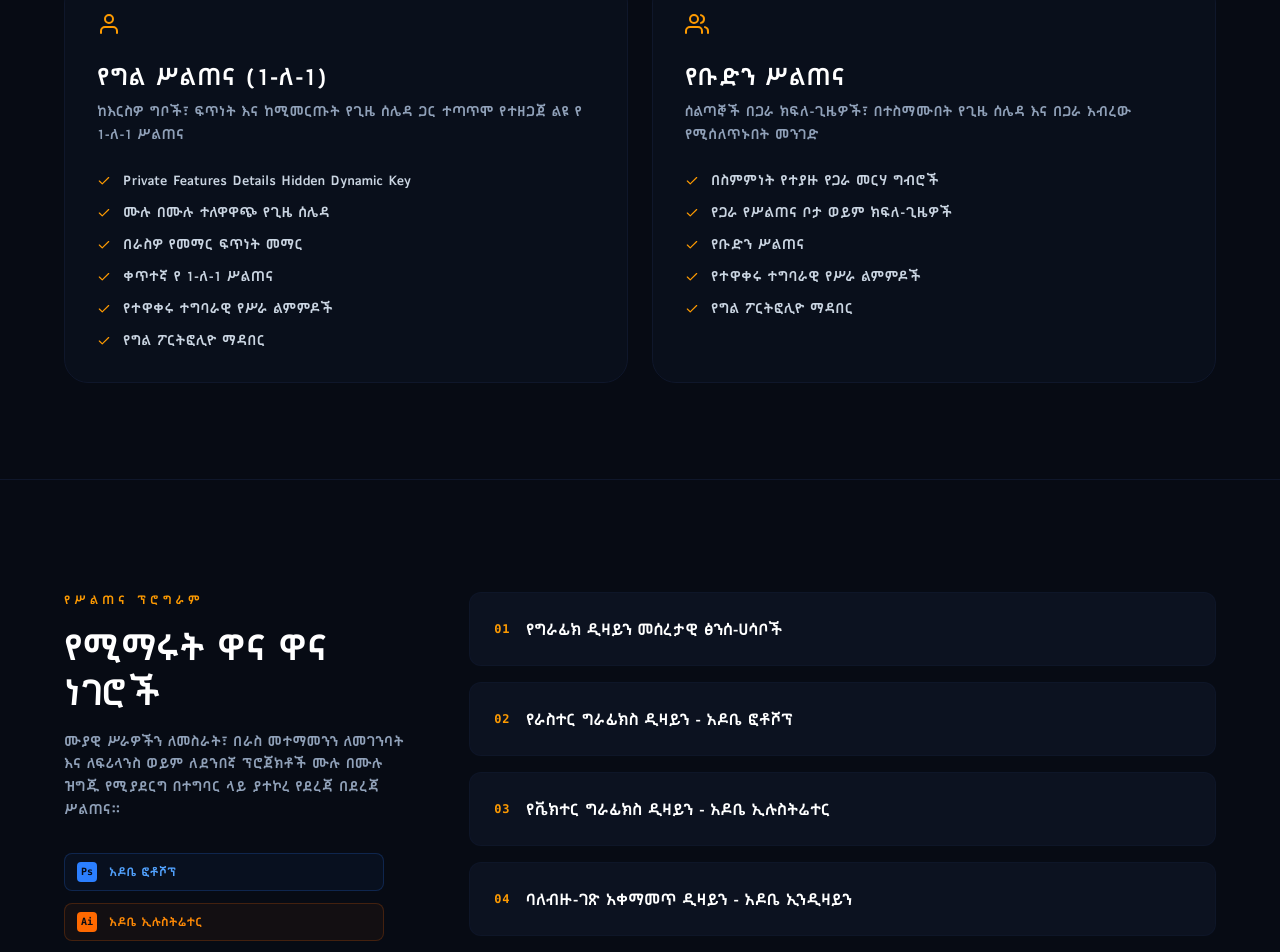
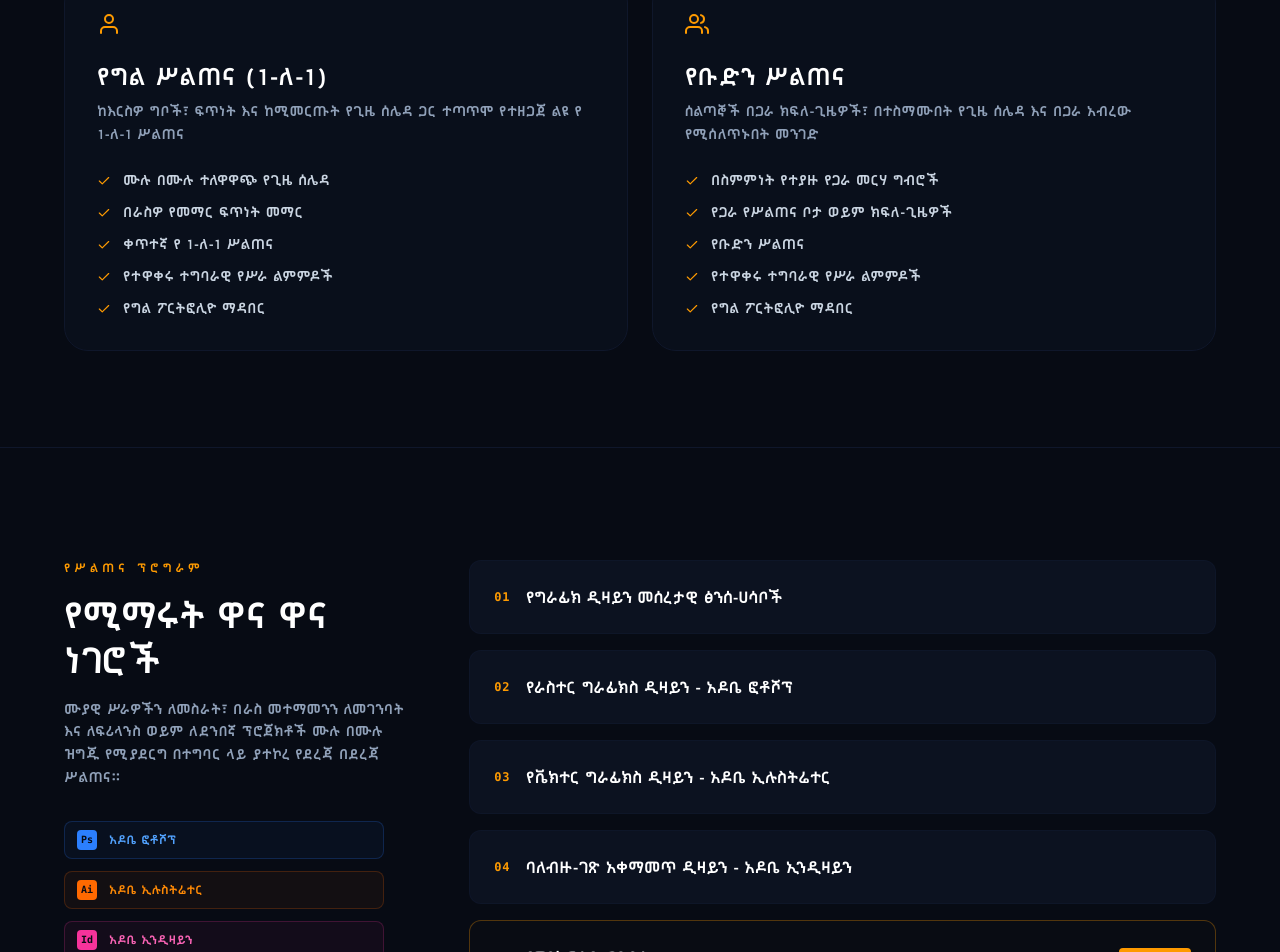
Before and after one commit to jemaricreativestudio/queenlycoffee, a React (Vite) app: page / in a window 1280 px wide. Shown: the part 1045-1997 px from the top of the page. Built offline with nearby package versions, Linux system fonts and the light colour scheme.

Commit message:
Final Version

```diff
--- a/src/components/LandingPage.jsx
+++ b/src/components/LandingPage.jsx
@@ -161,7 +161,6 @@ export default function LandingPage() {
         cCohorts: "የቡድን ሥልጠና",
         cCohortsDesc: "ሰልጣኞች በጋራ ክፍለ-ጊዜዎች፣ በተስማሙበት የጊዜ ሰሌዳ እና በጋራ አብረው የሚሰለጥኑበት መንገድ",
         privateFeatures: [
-          "Private Features Details Hidden Dynamic Key",
           "ሙሉ በሙሉ ተለዋዋጭ የጊዜ ሰሌዳ",
           "በራስዎ የመማር ፍጥነት መማር",
           "ቀጥተኛ የ 1-ለ-1 ሥልጠና",
```
